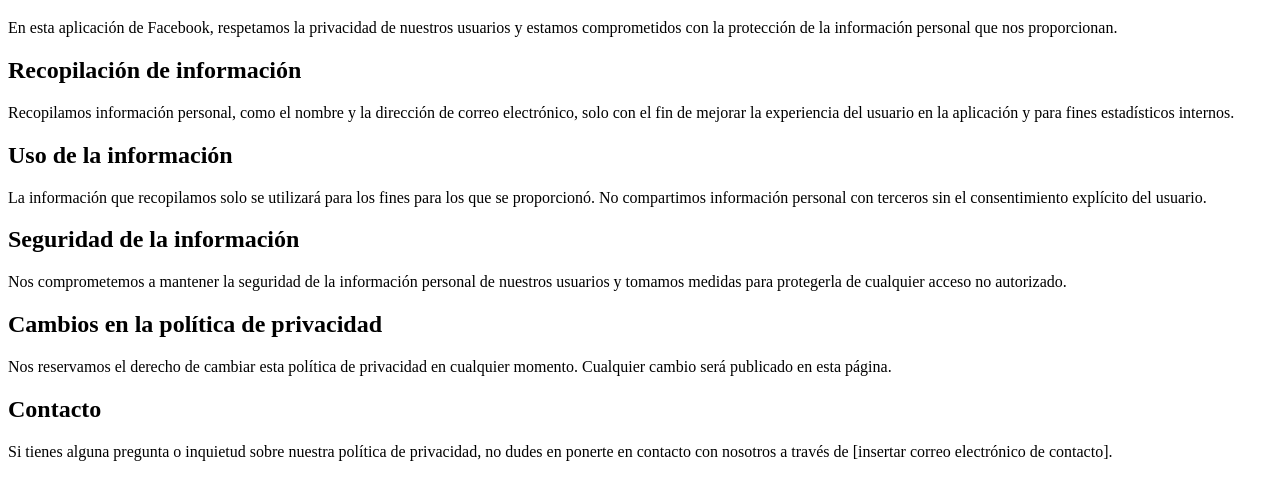
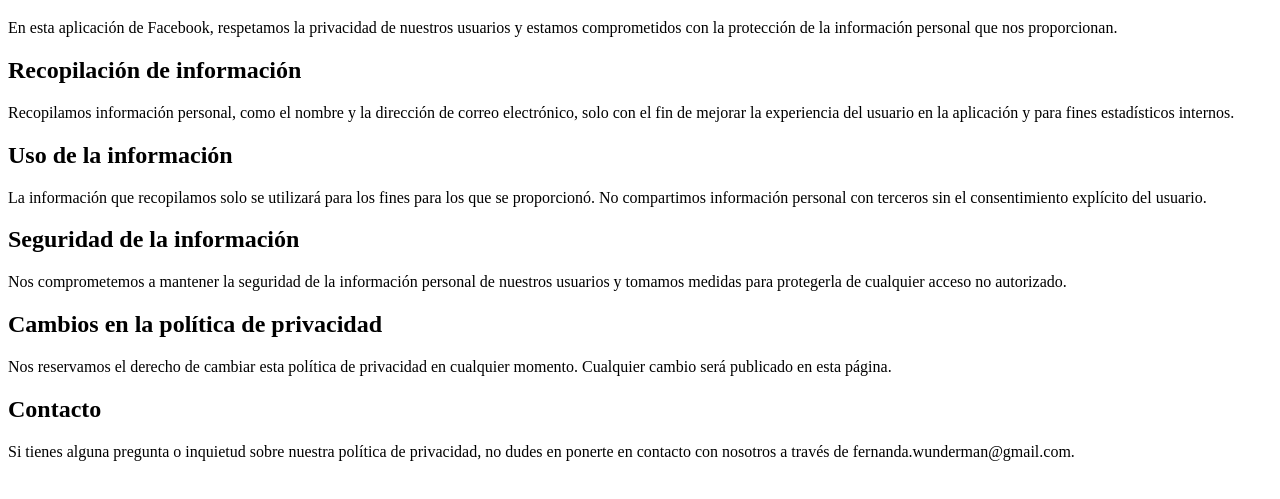
Before and after one commit to fernanda-rocha/fernanda-rocha.github.io, a plain HTML site: page index.html in a window 1280 px wide. Shown: the part 61-560 px from the top of the page. Drawn offline with Linux system fonts and the light colour scheme.

Commit message:
Update index.html

```diff
--- a/index.html
+++ b/index.html
@@ -1,7 +1,7 @@
 <!DOCTYPE html>
 <html>
 <head>
-	<title>Política de privacidad</title>
+	<title>Política de privacidad Huizinga Pruebas</title>
 </head>
 <body>
 	<h1>Política de privacidad</h1>
@@ -26,7 +26,7 @@
 
 	<h2>Contacto</h2>
 
-	<p>Si tienes alguna pregunta o inquietud sobre nuestra política de privacidad, no dudes en ponerte en contacto con nosotros a través de [insertar correo electrónico de contacto]. </p>
+	<p>Si tienes alguna pregunta o inquietud sobre nuestra política de privacidad, no dudes en ponerte en contacto con nosotros a través de fernanda.wunderman@gmail.com. </p>
 
 </body>
 </html>
```
